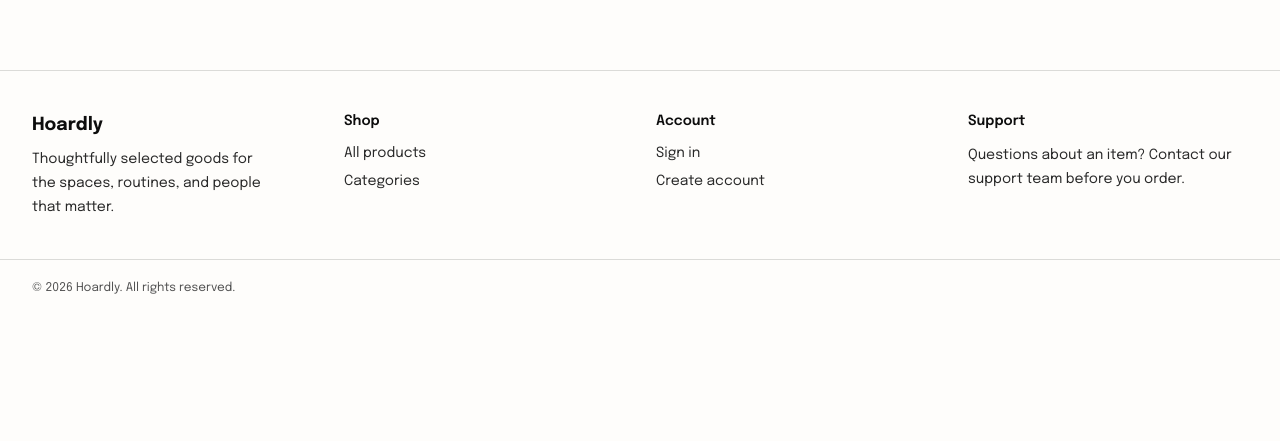
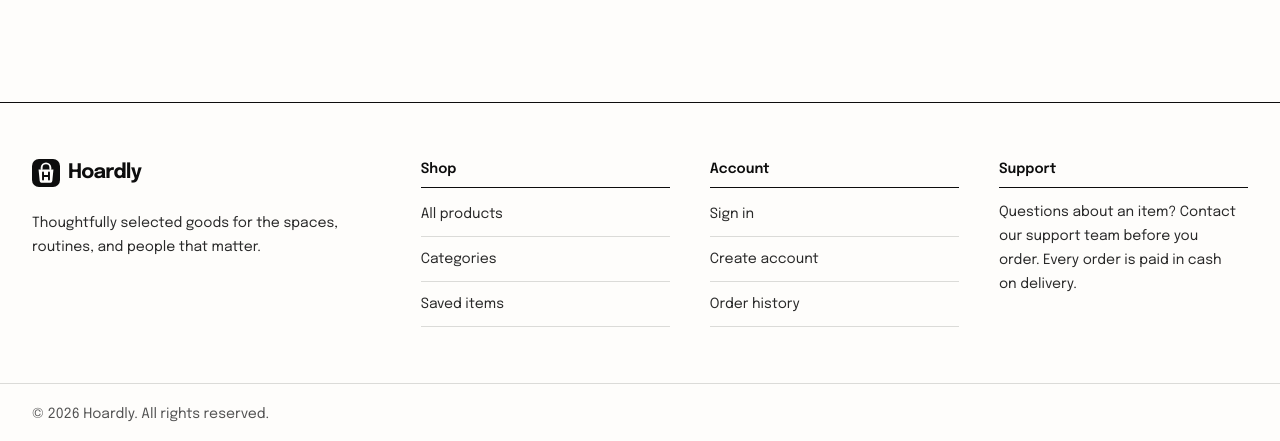
Before and after one commit to aliirtaza58/Hoardly, a React (Vite) app in the folder client/: page / in a window 1280 px wide. Shown: the part 1100-1541 px from the top of the page. Before the commit the page ends 1416 px from the top, so only its background shows below. Built offline with nearby package versions, Linux system fonts and the light colour scheme; no server answers.

Commit message:
Redesign footer

```diff
--- a/client/src/components/layout/Footer.jsx
+++ b/client/src/components/layout/Footer.jsx
@@ -1,19 +1,36 @@
 import React from 'react';
 import { Link } from 'react-router-dom';
+import { Logo } from './Logo.jsx';
+
+const columns = [
+  ['Shop', [['/products', 'All products'], ['/categories', 'Categories'], ['/wishlist', 'Saved items']]],
+  ['Account', [['/login', 'Sign in'], ['/register', 'Create account'], ['/orders', 'Order history']]],
+];
 
 export function Footer() {
   return (
-    <footer className="mt-16 border-t border-line bg-surface-card">
-      <div className="mx-auto grid max-w-7xl gap-8 px-4 py-10 sm:px-6 md:grid-cols-2 lg:grid-cols-4 lg:px-8">
+    <footer className="mt-24 border-t border-ink bg-paper">
+      <div className="mx-auto grid max-w-7xl gap-10 px-4 py-14 sm:px-6 md:grid-cols-[minmax(0,1.4fr)_repeat(3,minmax(0,1fr))] lg:px-8">
+        <div className="max-w-xs">
+          <Link to="/" className="inline-flex rounded-control" aria-label="Hoardly homepage"><Logo /></Link>
+          <p className="mt-4 text-sm leading-6 text-ink-2">Thoughtfully selected goods for the spaces, routines, and people that matter.</p>
+        </div>
+        {columns.map(([title, links]) => (
+          <div key={title}>
+            <p className="border-b border-ink pb-2 text-sm font-semibold text-ink">{title}</p>
+            <ul className="mt-1">
+              {links.map(([to, label]) => (
+                <li key={to} className="border-b border-rule"><Link className="flex min-h-touch items-center text-sm text-ink-2 hover:text-ink hover:underline hover:decoration-accent" to={to}>{label}</Link></li>
+              ))}
+            </ul>
+          </div>
+        ))}
         <div>
-          <p className="text-lg font-bold text-content-primary">Hoardly</p>
-          <p className="mt-2 max-w-xs text-sm leading-6 text-content-secondary">Thoughtfully selected goods for the spaces, routines, and people that matter.</p>
+          <p className="border-b border-ink pb-2 text-sm font-semibold text-ink">Support</p>
+          <p className="mt-3 text-sm leading-6 text-ink-2">Questions about an item? Contact our support team before you order. Every order is paid in cash on delivery.</p>
         </div>
-        <div><p className="text-sm font-semibold text-content-primary">Shop</p><div className="mt-3 space-y-2 text-sm"><Link className="block text-content-secondary hover:text-content-link" to="/products">All products</Link><Link className="block text-content-secondary hover:text-content-link" to="/categories">Categories</Link></div></div>
-        <div><p className="text-sm font-semibold text-content-primary">Account</p><div className="mt-3 space-y-2 text-sm"><Link className="block text-content-secondary hover:text-content-link" to="/login">Sign in</Link><Link className="block text-content-secondary hover:text-content-link" to="/register">Create account</Link></div></div>
-        <div><p className="text-sm font-semibold text-content-primary">Support</p><p className="mt-3 text-sm leading-6 text-content-secondary">Questions about an item? Contact our support team before you order.</p></div>
       </div>
-      <div className="border-t border-line"><div className="mx-auto max-w-7xl px-4 py-5 text-xs text-content-muted sm:px-6 lg:px-8">© 2026 Hoardly. All rights reserved.</div></div>
+      <div className="border-t border-rule"><div className="mx-auto max-w-7xl px-4 py-5 text-sm text-muted sm:px-6 lg:px-8">© 2026 Hoardly. All rights reserved.</div></div>
     </footer>
   );
 }
```
